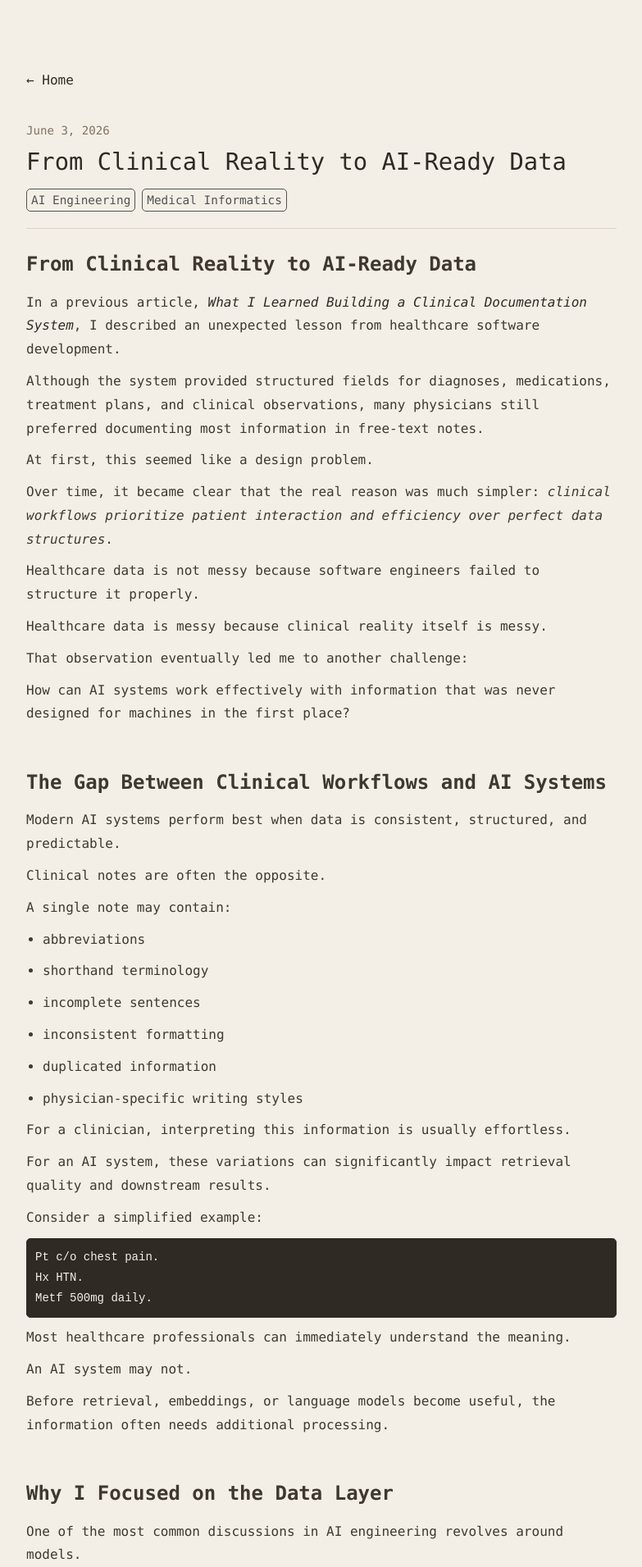
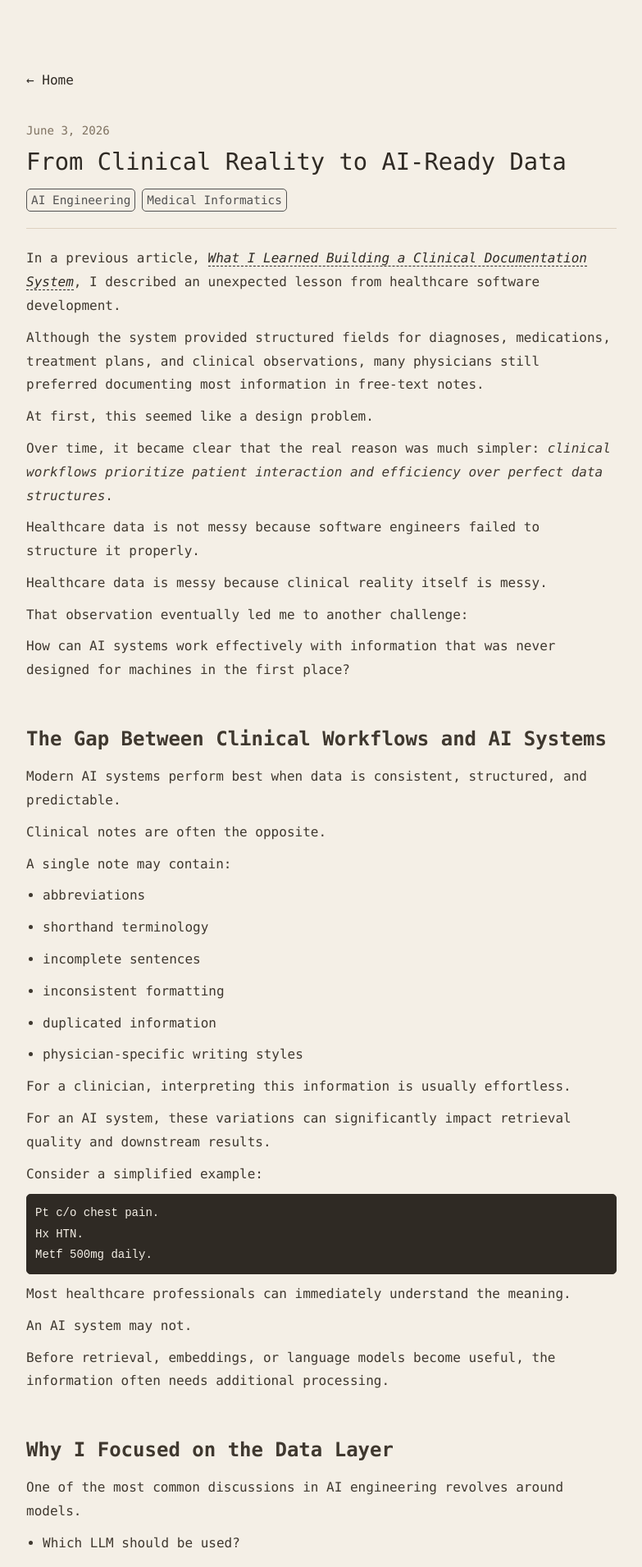
Before and after one commit to keikaavousi/keikaavousi, a Jekyll site: the page built from _posts/2026-06-03-clinical-text-structuring.md, in a window 1280 px wide. Shown: the top 1911 px of the page at 82% size, without its empty margins (248-1031 px from the left). Built offline with Jekyll 4.4.1, drawn with Linux system fonts in a browser that asks for light colours.

Commit message:
fix: post title and add style for post links

```diff
--- a/_posts/2026-06-03-clinical-text-structuring.md
+++ b/_posts/2026-06-03-clinical-text-structuring.md
@@ -3,8 +3,6 @@ title: "From Clinical Reality to AI-Ready Data"
 categories: ["AI Engineering", "Medical Informatics"]
 icon: "/assets/icons/structured.svg"
 ---
-
-# From Clinical Reality to AI-Ready Data
 
 In a previous article, [_What I Learned Building a Clinical Documentation System_](https://keikaavousi.com/blog/a-lesson-from-building-cis/), I described an unexpected lesson from healthcare software development.
 
--- a/assets/css/styles.css
+++ b/assets/css/styles.css
@@ -381,6 +381,10 @@ body.layout-post {
     color: #3f382f;
 }
 
+.post-content a {
+    border-bottom: 1px dashed #2f2a24;
+}
+
 .post-content p,
 .post-content li {
     margin: 10px 0;
```
